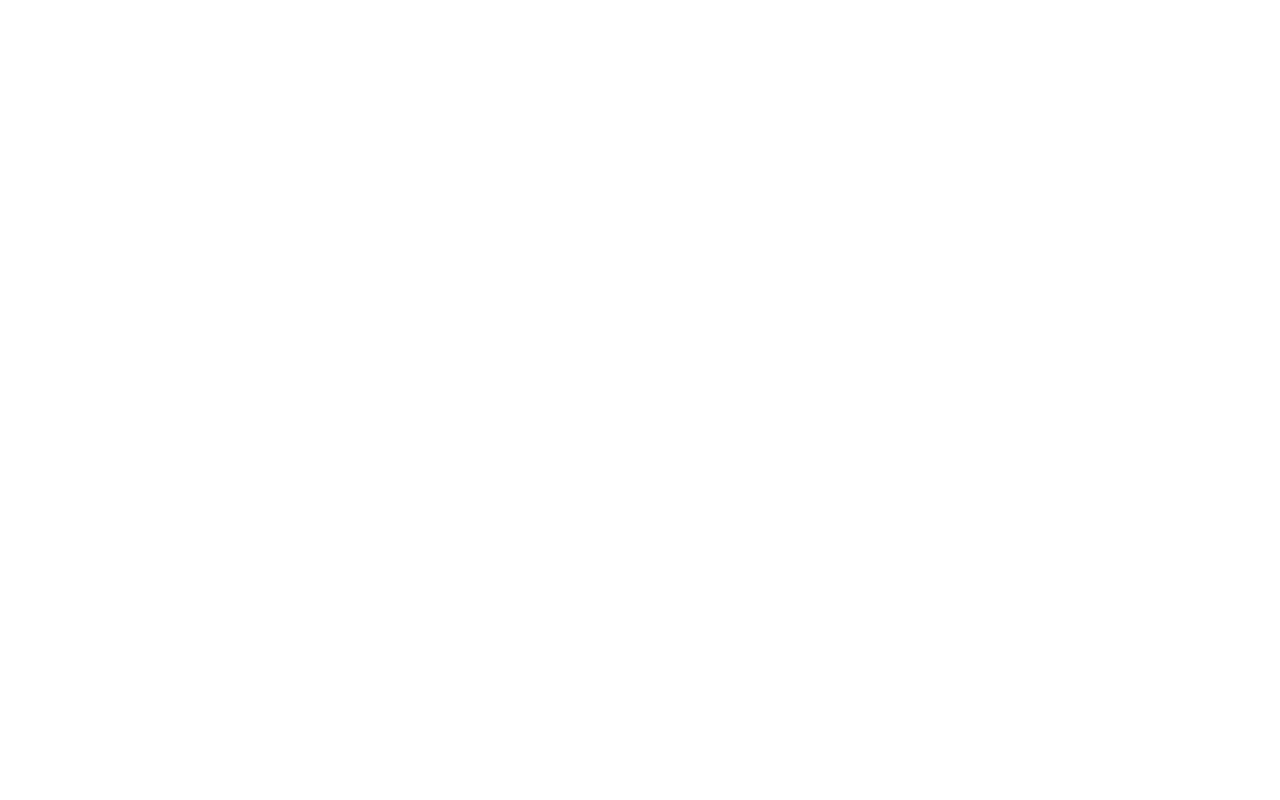
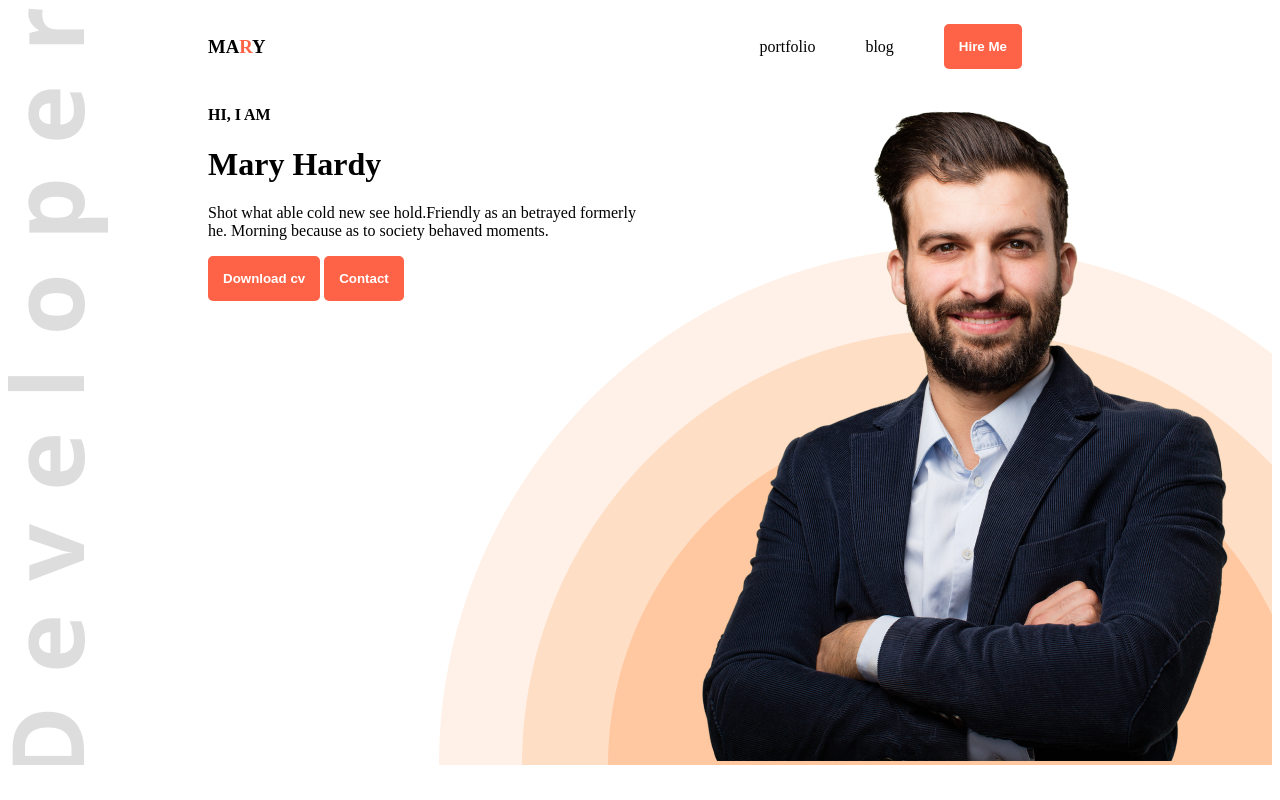
Before and after one commit to mdalamin163363/my-first-git-repo, a plain HTML site: page index.html in a window 1280 px wide. Drawn offline with Linux system fonts and the light colour scheme.

Commit message:
added updated

```diff
--- a/index.html
+++ b/index.html
@@ -4,8 +4,38 @@
     <meta charset="UTF-8">
     <meta name="viewport" content="width=device-width, initial-scale=1.0">
     <title>Document</title>
+    <link rel="stylesheet" href="style/style.css">
 </head>
 <body>
+    <header class="header">
+<div>
+    <nav class="nav">
+        <h3> MA<span class="hdprimary">R</span>Y</h3>
+        <ul class="listitems">
+            <li><a href=""></a>portfolio</li>
+            <li><a href=""></a>blog</li>
+            <li><a href=""></a><button class="btn-primary">Hire Me</button></li>
+        </ul>
+    </nav>
+    <div class="banner">
+        <div class="banner-content">
+            <h4>HI, I AM</h4>
+            <h1>Mary Hardy</h1>
+            <p>Shot what able cold new see hold.Friendly as an betrayed formerly he. Morning because as to society behaved moments.</p>
+            <button class="btn-primary">Download cv</button>
+            <button class="btn-primary">Contact</button>
+        </div>
+        <div class="banner-img">
+            <img src="images/hardy.png" alt="">
+        </div>
+    </div>
+</div>
+    </header>
+    <main>
 
+    </main>
+    <footer>
+
+    </footer>
 </body>
 </html>
--- /dev/null
+++ b/style/style.css
@@ -0,0 +1,39 @@
+.nav {
+    display: flex;
+    justify-content: space-between;
+    align-items: center;
+    margin: 0px 200px;
+}
+
+.hdprimary {
+    color: tomato;
+}
+.nav ul li{
+    list-style: none;
+    margin-right: 50px;
+}
+.listitems {
+    display: flex;
+    align-items: center;
+
+
+
+}
+.btn-primary{
+    background-color: tomato;
+    padding: 15px;
+    border: none;
+    border-radius: 5px;
+    font-weight: bold;
+    color: white;
+
+}
+.banner{
+    display: flex;
+    margin: 0px 35px 0px 200px;
+}
+.header{
+    background-image: url('../images/developer.png'), url('../images/header_bg.png');
+    background-repeat: no-repeat;
+    background-position:top left, bottom right;
+}
```
